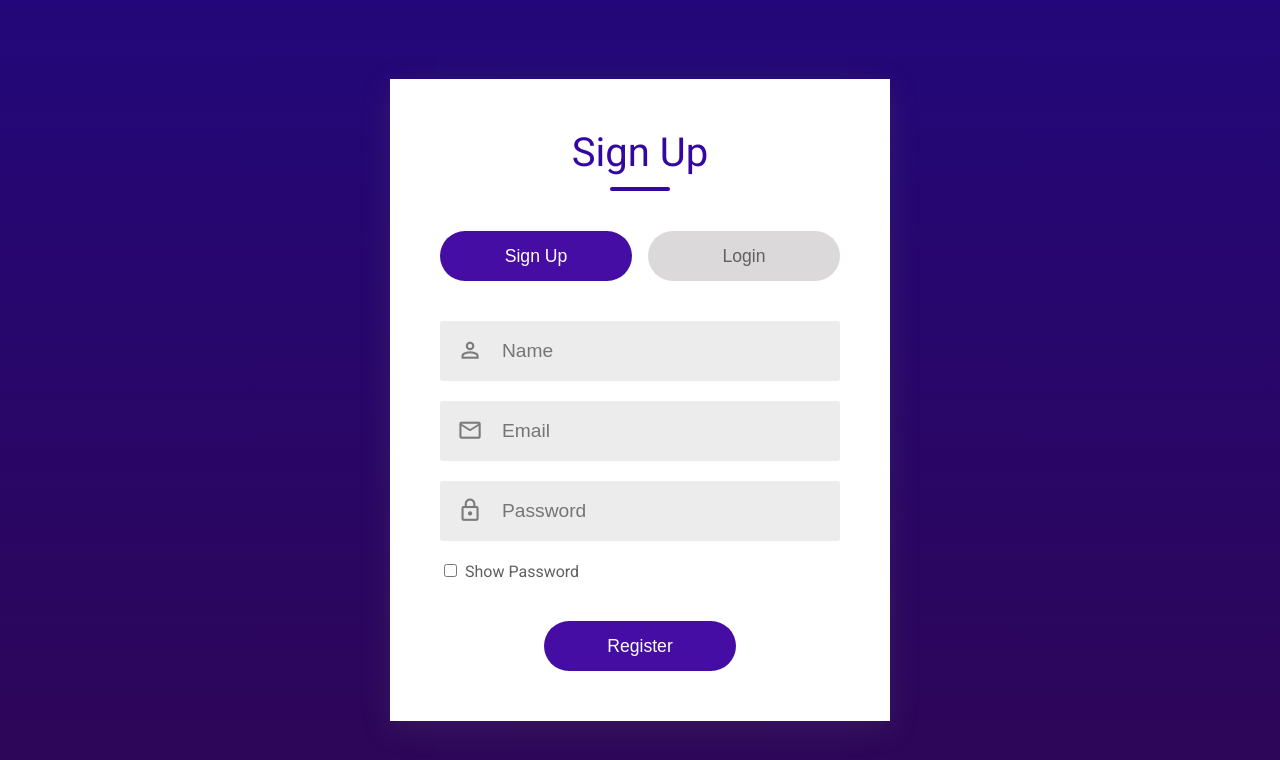
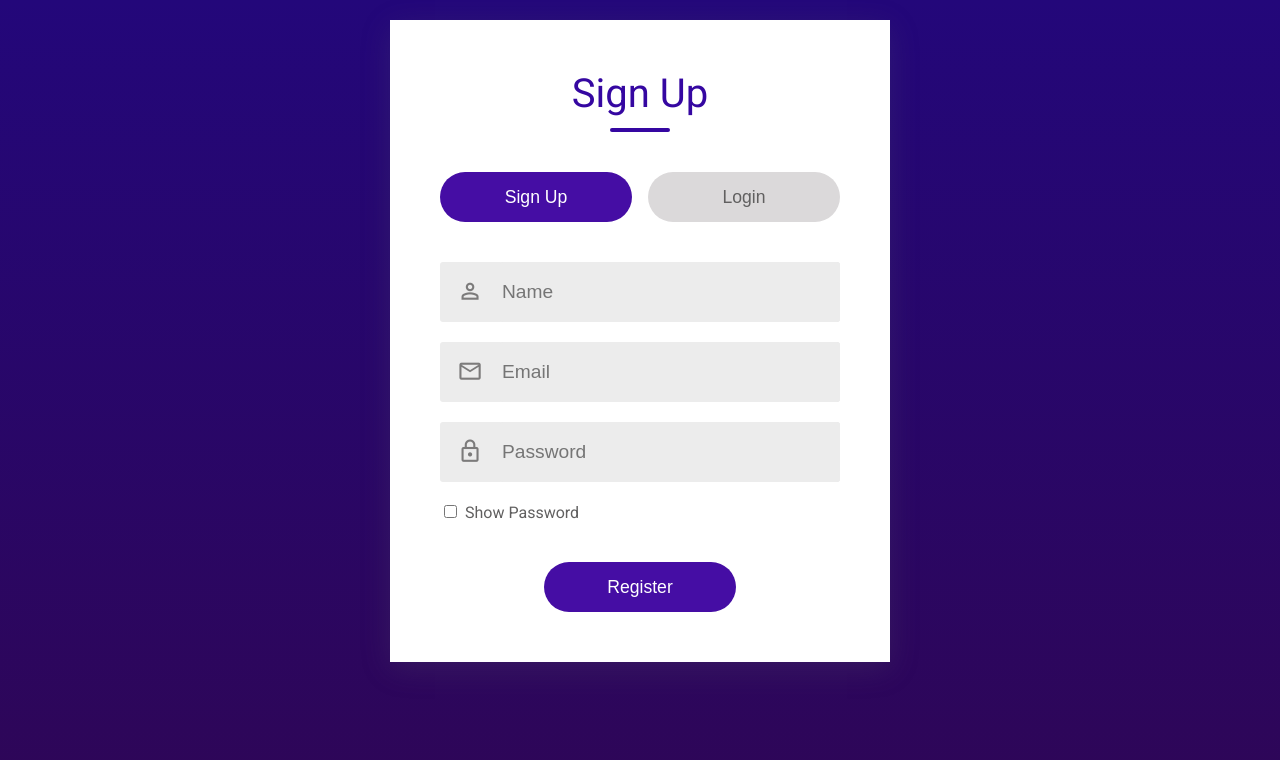
Before and after one commit to GarikMartikyan/SignUp-LogIn, a React (Vite) app: page / in a window 1280 px wide. Shown: the top 760 px of the page. Built offline with nearby package versions, Linux system fonts and the light colour scheme.

Commit message:
Styling Fix

```diff
--- a/src/index.css
+++ b/src/index.css
@@ -1,7 +1,7 @@
 @import url('https://fonts.googleapis.com/css2?family=Roboto:ital,wght@0,100;0,300;0,400;1,100;1,300&display=swap');
 html{
-    width: 100vw;
-    height: 100vh;
+    min-width: 100vw;
+    min-height: 100vh;
     padding: 0;
     margin: 0;
     font-family: 'Roboto', sans-serif;
```
